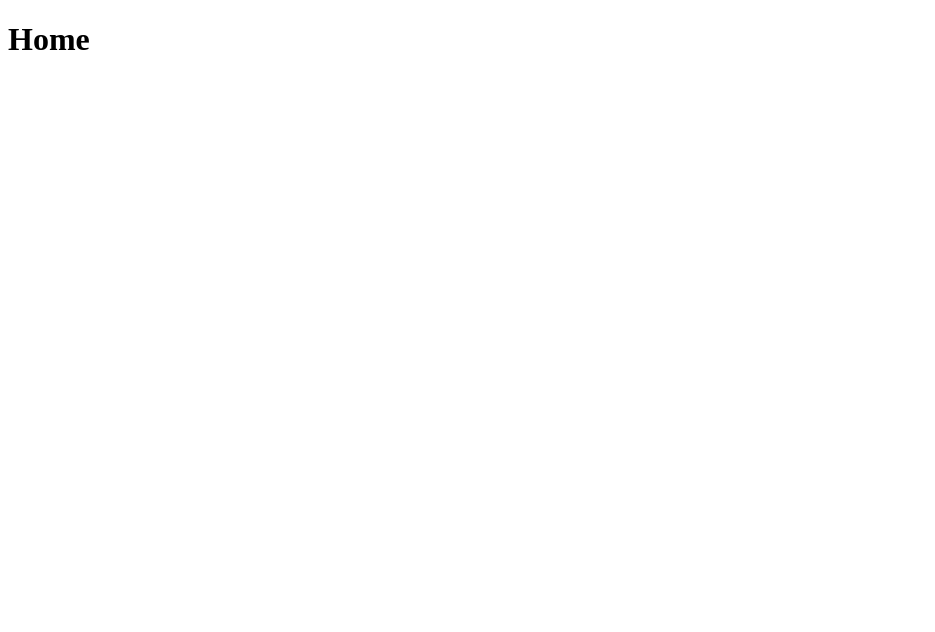
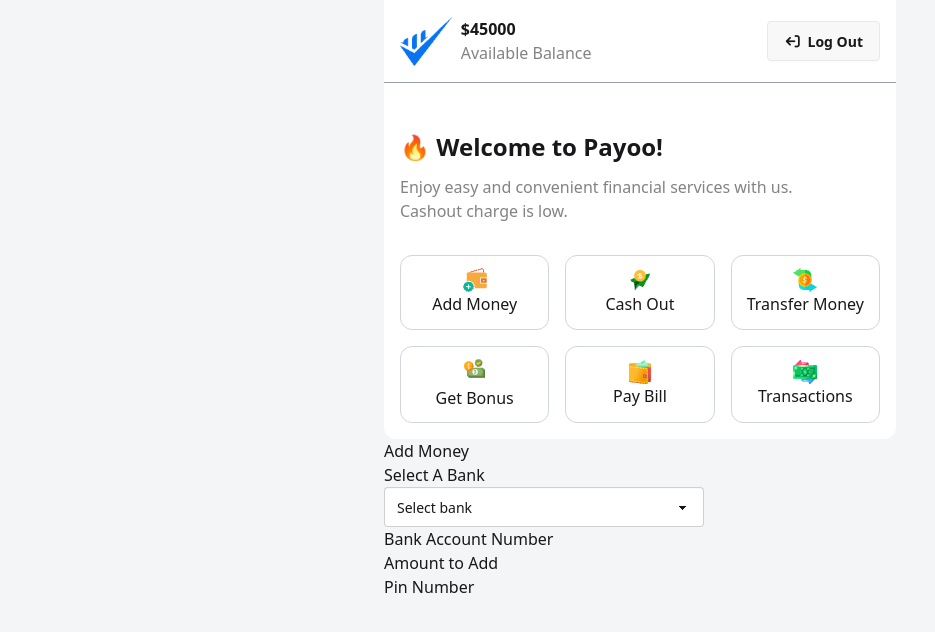
Before and after one commit to barua-raj/ph-payoo-mfs-app, a plain HTML site: page home.html in a window 1280 px wide. Shown: the whole page, without its empty margins (0-935 px from the left). Drawn offline with nearby package versions, Linux system fonts and the light colour scheme.

Commit message:
home page in progress

```diff
--- a/home.html
+++ b/home.html
@@ -3,10 +3,91 @@
 <head>
     <meta charset="UTF-8">
     <meta name="viewport" content="width=device-width, initial-scale=1.0">
-    <title>Home</title>
+    <title>Payoo Mobile Financial Services App</title>
+    <link rel="icon" type="image/png" href="./payoo.png">
+    <!-- daisyUI cdn -->
+    <link href="https://cdn.jsdelivr.net/npm/daisyui@5" rel="stylesheet" type="text/css" />
+    <script src="https://cdn.jsdelivr.net/npm/@tailwindcss/browser@4"></script>
+    <!-- font awesome cdn -->
+    <link rel="stylesheet" href="https://cdnjs.cloudflare.com/ajax/libs/font-awesome/7.0.0/css/all.min.css" integrity="sha512-DxV+EoADOkOygM4IR9yXP8Sb2qwgidEmeqAEmDKIOfPRQZOWbXCzLC6vjbZyy0vPisbH2SyW27+ddLVCN+OMzQ==" crossorigin="anonymous" referrerpolicy="no-referrer" />
 </head>
-<body>
-    <h1>Home</h1>
+<body class="bg-[#f4f5f7] h-[100vh]">
+    <div class="max-w-lg mx-auto bg-white rounded-b-xl">
+        <nav>
+            <div class="border-b-1 border-gray-400 min-h-[50px] flex justify-between items-center p-4">
+                <div class="flex justify-between items-center gap-2">
+                    <img src="./assets/group.png" alt="" class="h-[50px]">
+                    <div>
+                        <h2 class="font-bold">$45000</h2>
+                        <p class="text-[#08080880]">Available Balance</p>
+                    </div>
+                </div>
+                <div>
+                    <button class="btn"><i class="fa-solid fa-arrow-right-from-bracket rotate-180"></i>Log Out</button>
+                </div>
+            </div>
+        </nav>
+        <!-- welcome -->
+        <div class="mt-8 p-4">
+            <h1 class="text-2xl font-bold">🔥 Welcome to Payoo!</h1>
+            <p class="text-[#08080880] mt-3">Enjoy easy and convenient financial services with us.<br/> Cashout charge is low.</p>
+        </div>
+        <!-- cards -->
+        <div class="min-h-[200px] grid grid-cols-3 gap-4 p-4">
+            <div class="text-center p-3 rounded-xl flex flex-col items-center justify-center border-1 border-gray-300">
+                <img src="./assets/wallet.png" alt="" class="mx-auto">
+                <h2>Add Money</h2>
+            </div>
+            <div class="text-center p-3 rounded-xl flex flex-col items-center justify-center border-1 border-gray-300">
+                <img src="./assets/cashout.png" alt="" class="mx-auto">
+                <h2>Cash Out</h2>
+            </div>
+            <div class="text-center p-3 rounded-xl flex flex-col items-center justify-center border-1 border-gray-300">
+                <img src="./assets/transfer.png" alt="" class="mx-auto">
+                <h2>Transfer Money</h2>
+            </div>
+            <div class="text-center p-3 rounded-xl flex flex-col items-center justify-center border-1 border-gray-300">
+                <img src="./assets/bonus.png" alt="" class="mx-auto">
+                <h2 class="mt-2">Get Bonus</h2>
+            </div>
+            <div class="text-center p-3 rounded-xl flex flex-col items-center justify-center border-1 border-gray-300">
+                <img src="./assets/bill.png" alt="" class="mx-auto">
+                <h2>Pay Bill</h2>
+            </div>
+            <div class="text-center p-3 rounded-xl flex flex-col items-center justify-center border-1 border-gray-300">
+                <img src="./assets/transaction.png" alt="" class="mx-auto">
+                <h2>Transactions</h2>
+            </div>
+        </div>
+    </div>
+    <!-- form -->
+    <div class="all-form-section max-w-lg mx-auto">
+        <!-- add money -->
+         <div>
+            <h1>Add Money</h1>
+            <form action="">
+                <div>
+                    <h1>Select A Bank</h1>
+                    <select class="select focus:outline-none">
+                        <option disabled selected>Select bank</option>
+                        <option>Crimson</option>
+                        <option>Amber</option>
+                        <option>Velvet</option>
+                    </select>
+                </div>
+                <div>
+                    <h1>Bank Account Number</h1>
+                </div>
+                <div>
+                    <h1>Amount to Add</h1>
+                </div>
+                <div>
+                    <h1>Pin Number</h1>
+                </div>
+            </form>
+        </div>
+    </div>
 
+    <script src="./js/scripts.js"></script>
 </body>
 </html>
```
Also changed, not shown: assets/bill.png (renamed from assets/purse1.png), assets/bonus.png (renamed from assets/bonus1.png), assets/cashout.png (renamed from assets/send1.png), assets/transaction.png (renamed from assets/transaction1.png), assets/transfer.png (renamed from assets/money1.png), assets/wallet.png (renamed from assets/wallet1.png).
